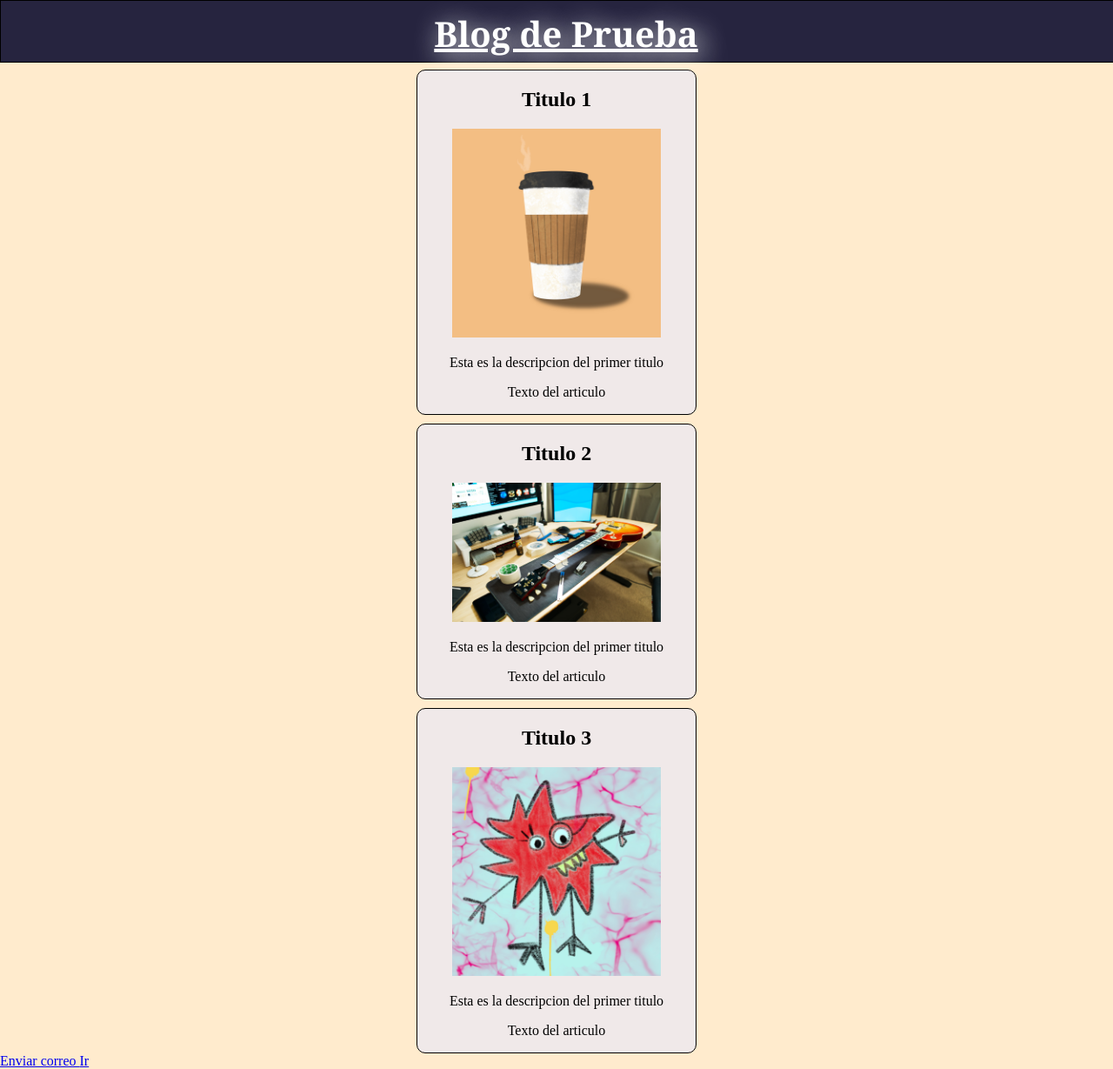
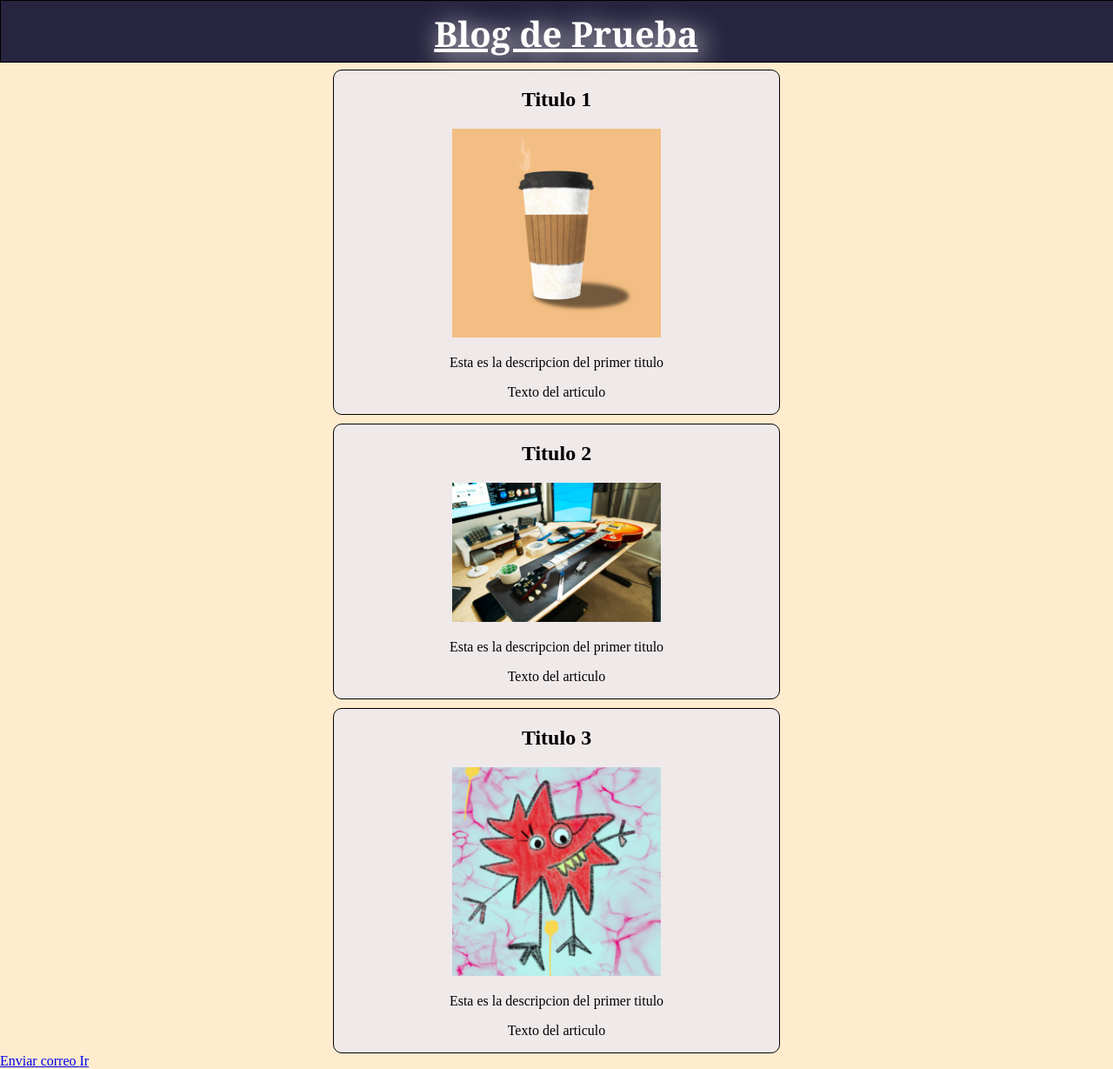
Before and after one commit to SebastianWebApp/Home-Service, a PHP site: page / in a window 1280 px wide. Shown: the whole page at 87% size. Run offline with PHP 8.4, Linux system fonts and the light colour scheme.

Commit message:
Update estilo.css

```diff
--- a/estilo.css
+++ b/estilo.css
@@ -29,7 +29,7 @@ section{
 }
 
 .post{
-    width: 20rem;
+    width: 40%;
     margin: 0 auto;
     margin-top: 10px;
     border-radius: 10px;
```
